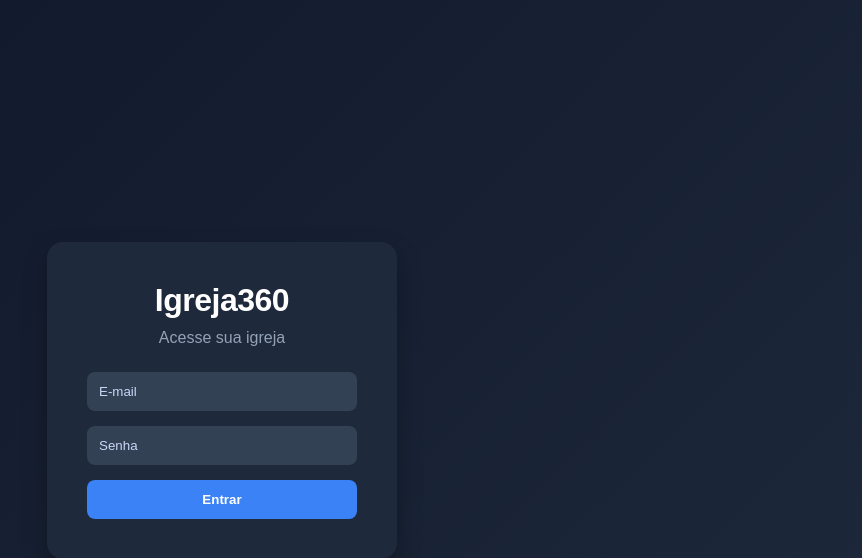
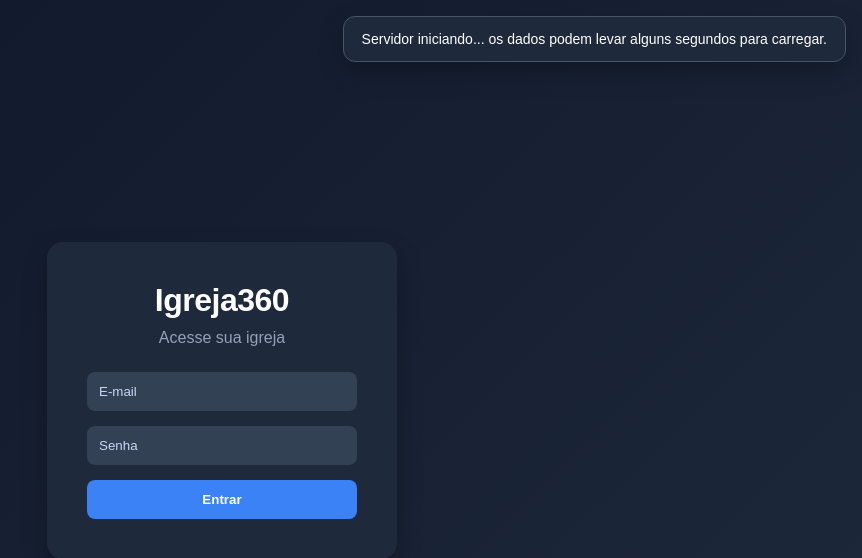
Before and after one commit to lebanam/igreja-frontend, a React (Create React App) app: page / in a window 1280 px wide. Shown: the top 558 px of the page, without its empty margins (418-1280 px from the left). Built offline with nearby package versions, Linux system fonts and the light colour scheme; no server answers.

Commit message:
melhoria server wakeup

```diff
--- a/src/App.js
+++ b/src/App.js
@@ -1,3 +1,4 @@
+import { useEffect, useState } from "react";
 import { BrowserRouter, Routes, Route, Navigate } from "react-router-dom";
 import Login from "./pages/Login";
 import Home from "./pages/Home";
@@ -10,6 +11,8 @@ import LancamentoFinanceiro from "./pages/LancamentoFinanceiro";
 import RelatorioFinanceiro from "./pages/RelatorioFinanceiro";
 import "./App.css";
 
+const API_URL = "https://igreja-backend-eyfg.onrender.com";
+
 function PrivateRoute({ children }) {
     const logado = localStorage.getItem("logado");
 
@@ -17,8 +20,34 @@ function PrivateRoute({ children }) {
 }
 
 function App() {
+    const [backendAcordando, setBackendAcordando] = useState(false);
+
+    useEffect(() => {
+        const acordarBackend = async () => {
+            setBackendAcordando(true);
+
+            try {
+                await fetch(`${API_URL}/ministerios`);
+            } catch (error) {
+                console.log("Servidor ainda acordando...");
+            } finally {
+                setTimeout(() => {
+                    setBackendAcordando(false);
+                }, 8000);
+            }
+        };
+
+        acordarBackend();
+    }, []);
+
     return (
         <BrowserRouter>
+            {backendAcordando && (
+                <div className="server-wakeup-alert">
+                    Servidor iniciando... os dados podem levar alguns segundos para carregar.
+                </div>
+            )}
+
             <Routes>
                 <Route path="/" element={<Login />} />
 
@@ -39,6 +68,7 @@ function App() {
                         </PrivateRoute>
                     }
                 />
+
                 <Route
                     path="/celulas"
                     element={
@@ -47,25 +77,52 @@ function App() {
                         </PrivateRoute>
                     }
                 />
-                <Route path="/ministerios" element={
+
+                <Route
+                    path="/ministerios"
+                    element={
                         <PrivateRoute>
                             <Ministerios />
-                    </PrivateRoute> } />
+                        </PrivateRoute>
+                    }
+                />
 
-                <Route path="/ministerios/:ministerioId/escalas" element={
+                <Route
+                    path="/ministerios/:ministerioId/escalas"
+                    element={
                         <PrivateRoute>
                             <EscalasMinisterios />
-                    </PrivateRoute> } />
+                        </PrivateRoute>
+                    }
+                />
 
-                <Route path="/financeiro" element={
+                <Route
+                    path="/financeiro"
+                    element={
                         <PrivateRoute>
                             <Financeiro />
-                    </PrivateRoute> } />
+                        </PrivateRoute>
+                    }
+                />
 
-                <Route path="/financeiro/:tipo" element={<LancamentoFinanceiro />} />
-                <Route path="/financeiro/relatorio" element={<RelatorioFinanceiro />} />
+                <Route
+                    path="/financeiro/:tipo"
+                    element={
+                        <PrivateRoute>
+                            <LancamentoFinanceiro />
+                        </PrivateRoute>
+                    }
+                />
+
+                <Route
+                    path="/financeiro/relatorio"
+                    element={
+                        <PrivateRoute>
+                            <RelatorioFinanceiro />
+                        </PrivateRoute>
+                    }
+                />
             </Routes>
-
         </BrowserRouter>
     );
 }
--- a/src/index.css
+++ b/src/index.css
@@ -73,3 +73,17 @@ h3 {
 .section {
   margin-top: 20px;
 }
+
+.server-wakeup-alert {
+  position: fixed;
+  top: 16px;
+  right: 16px;
+  z-index: 9999;
+  background: var(--bg-secondary);
+  color: var(--text-primary);
+  border: 1px solid var(--border-color);
+  padding: 14px 18px;
+  border-radius: 12px;
+  font-size: 14px;
+  box-shadow: 0 10px 25px rgba(0, 0, 0, 0.25);
+}
```
Lines whose indentation alone changed are shown as unchanged.
